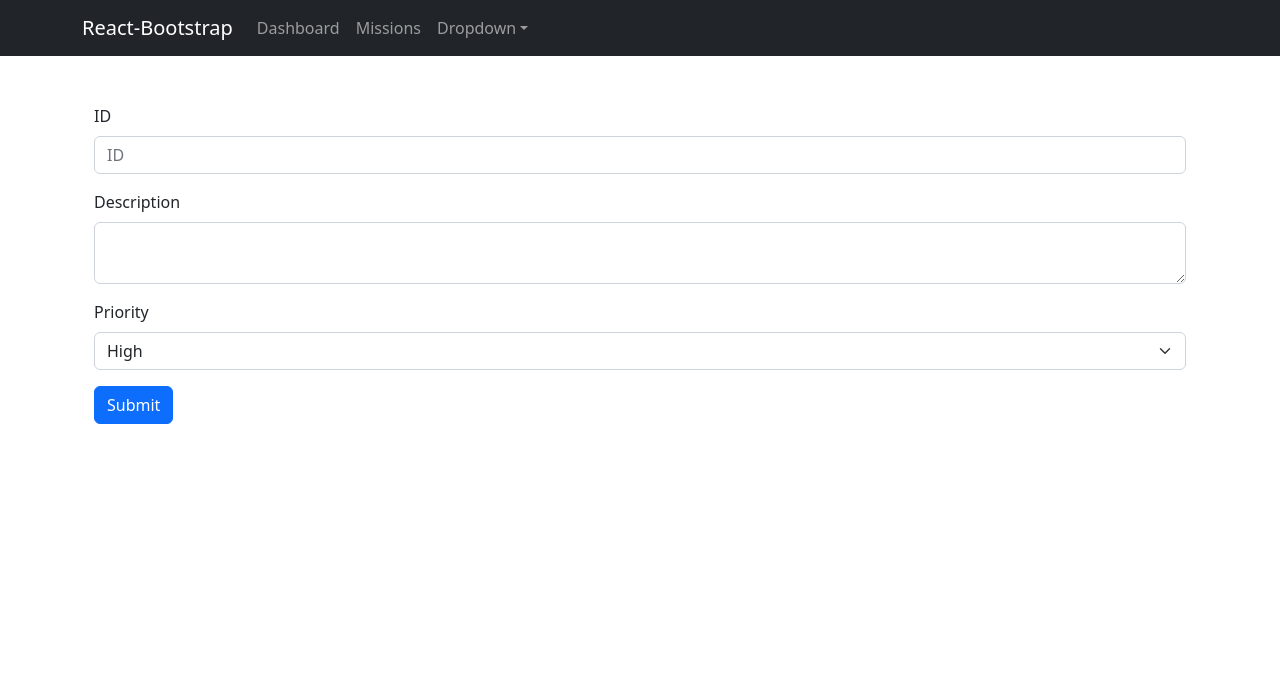
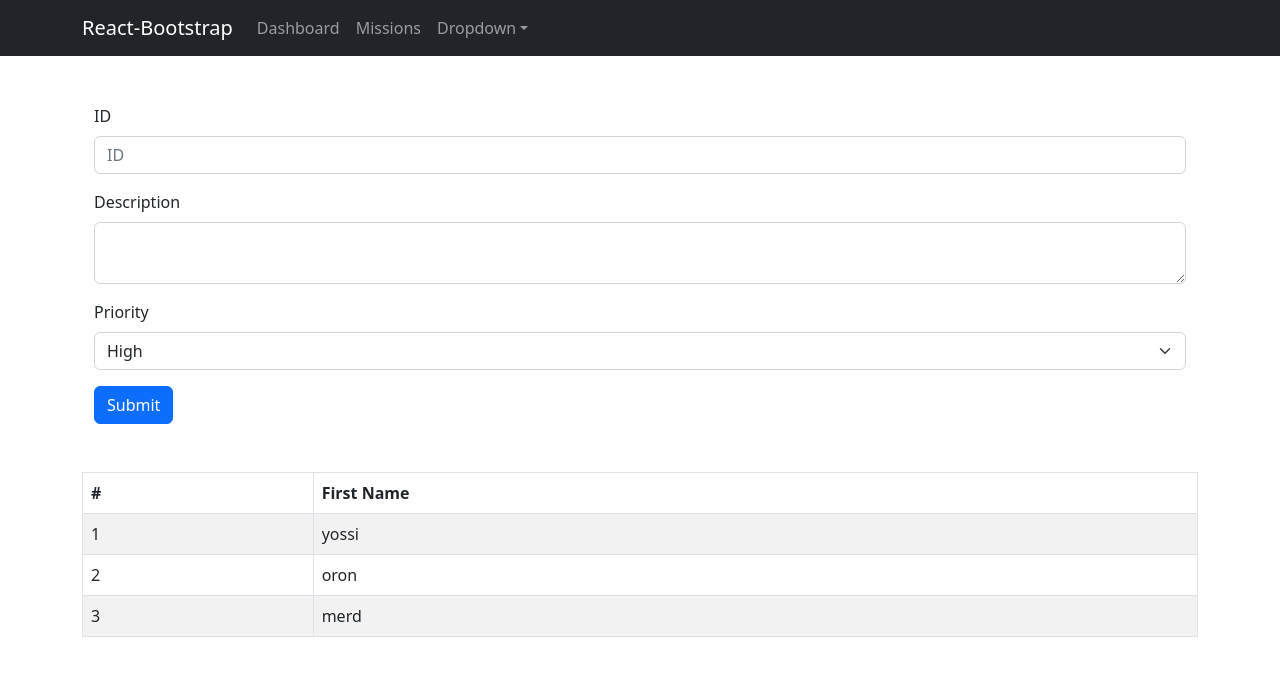
Before and after one commit to yossi126/QA-tutorials-and-versions, a React (Create React App) app: page / in a window 1280 px wide. Shown: the top 676 px of the page. Built offline with nearby package versions, Linux system fonts and the light colour scheme.

Commit message:
30/11/22 - user table
added user table with  data

```diff
--- a/src/App.js
+++ b/src/App.js
@@ -1,13 +1,14 @@
 import React from "react";
 import Header from "./components/Header";
 import Missions from "./components/Missions/Missions";
+import DataProvider from "./store/DataProvider";
 
 const App = () => {
   return (
-    <>
+    <DataProvider>
       <Header />
       <Missions />
-    </>
+    </DataProvider>
   );
 };
 
--- a/src/components/Missions/Missions.js
+++ b/src/components/Missions/Missions.js
@@ -1,10 +1,21 @@
-import React from "react";
+import React, { useContext } from "react";
 import MissionForm from "./MissionForm";
 import Container from "react-bootstrap/Container";
 import Row from "react-bootstrap/Row";
 import Col from "react-bootstrap/Col";
+import DataContext from "../../store/data-context";
+import Table from "react-bootstrap/Table";
 
 const Missions = () => {
+  const dataCtx = useContext(DataContext);
+
+  // const myArray = [{ x: 100 }, { x: 200 }, { x: 300 }];
+  // const newArray = myArray.map((element) => element.x);
+  // console.log(newArray); // [100, 200, 300]
+
+  // const myArray2 = dataCtx.users.map((element) => element.name);
+  // console.log(dataCtx.users.map((element) => element.name));
+
   return (
     <Container>
       <Row className="mt-5">
@@ -12,6 +23,24 @@ const Missions = () => {
           <MissionForm />
         </Col>
       </Row>
+      <Row className="mt-5">
+        <Table striped bordered hover responsive>
+          <thead>
+            <tr>
+              <th>#</th>
+              <th>First Name</th>
+            </tr>
+          </thead>
+          <tbody>
+            {dataCtx.users.map((element) => (
+              <tr key={element.id}>
+                <td>{element.id}</td>
+                <td>{element.name}</td>
+              </tr>
+            ))}
+          </tbody>
+        </Table>
+      </Row>
     </Container>
   );
 };
--- a/src/data/users.js
+++ b/src/data/users.js
@@ -1,6 +1,7 @@
 const users = [
-  { id: 1, name: yossi },
-  { id: 2, name: oron },
+  { id: 1, name: "yossi" },
+  { id: 2, name: "oron" },
+  { id: 3, name: "merd" },
 ];
 
 export default users;
--- /dev/null
+++ b/src/store/DataProvider.js
@@ -0,0 +1,21 @@
+import React, { useState } from "react";
+import DataContext from "./data-context";
+import usersData from "../data/users.js";
+
+const DataProvider = (props) => {
+  const [allUsers, setAllUsers] = useState(usersData);
+
+  //console.log(allUsers.map());
+
+  const dataContext = {
+    users: allUsers,
+    missions: [],
+  };
+  return (
+    <DataContext.Provider value={dataContext}>
+      {props.children}
+    </DataContext.Provider>
+  );
+};
+
+export default DataProvider;
--- /dev/null
+++ b/src/store/data-context.js
@@ -0,0 +1,9 @@
+import React from "react";
+
+const DataContext = React.createContext({
+  users: [],
+  missions: [],
+  //addMissions: (mission) => {},
+});
+
+export default DataContext;
```
Also changed, not shown: src/components/Missions/AllMissions.js (added, +7 -0 lines).
